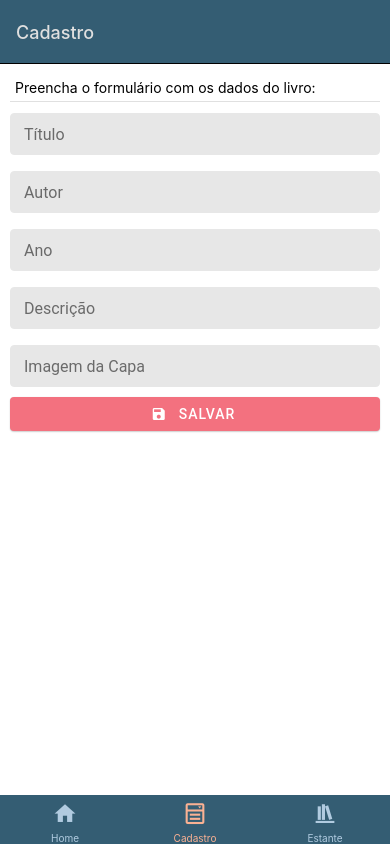
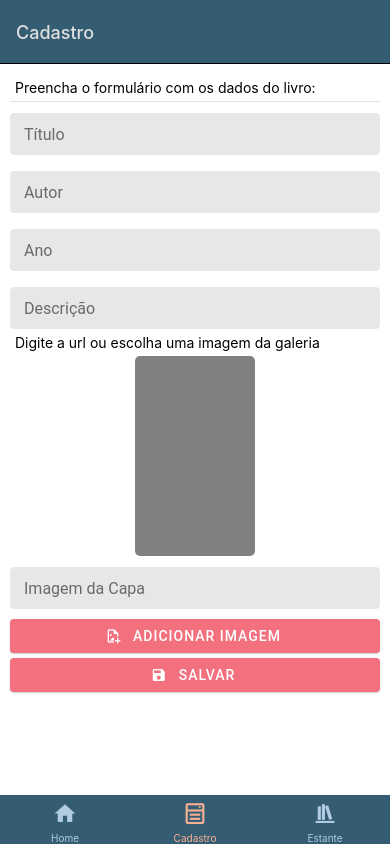
Before and after one commit to AlineKCS/Biblioteca-UC14-Senac, a React Native app: screen /Cadastro in a window 390 px wide. Built offline with nearby package versions, Linux system fonts and the light colour scheme; what react-native-sqlite-storage would draw is missing.

Commit message:
Adicionado componet react-native-image-picker

```diff
--- a/package.json
+++ b/package.json
@@ -16,6 +16,7 @@
     "react": "17.0.2",
     "react-native": "0.68.1",
     "react-native-gesture-handler": "^2.4.1",
+    "react-native-image-picker": "^4.8.4",
     "react-native-paper": "^4.12.4",
     "react-native-safe-area-context": "^4.2.5",
     "react-native-screens": "^3.13.1",
--- a/src/Screens/Cadastro.js
+++ b/src/Screens/Cadastro.js
@@ -1,38 +1,47 @@
-import React, { Component } from "react";
-import { View, Text, StyleSheet, ScrollView } from "react-native";
-import Livro from "../Models/Livro";
-import DatabaseBiblioteca from "../Database/DatabaseBiblioteca";
+import React, { Component } from 'react';
+import { View, Text, StyleSheet, ScrollView, Image } from 'react-native';
+import Livro from '../Models/Livro';
+import DatabaseBiblioteca from '../Database/DatabaseBiblioteca';
 import { TextInput, Button, Divider } from 'react-native-paper';
+import { launchImageLibrary } from 'react-native-image-picker';
 
 export default class Cadastro extends Component {
   constructor(props) {
-    super(props)
+    super(props);
     this.state = {
-      Titulo: "",
-      Autor: "",
-      Ano: "",
-      Descricao: "",
-      Imagem: ""
-    }
+      Titulo: '',
+      Autor: '',
+      Ano: '',
+      Descricao: '',
+      Imagem: '',
+    };
   }
 
   Cadastrar = (Titulo, Autor, Ano, Descricao, Imagem, Status) => {
     const novoLivro = new Livro(Titulo, Autor, Ano, Descricao, Imagem, Status);
     const banco = new DatabaseBiblioteca();
     banco.Adicionar(novoLivro);
-  }
+  };
 
-
+  pickImage = async () => {
+    const image = await launchImageLibrary({ mediaType: 'photo' });
+    console.log(image.assets);
+    this.setState({ Imagem: image.assets[0].uri });
+  };
 
   render() {
     return (
       <ScrollView>
         <View style={style.container}>
-        <Text style={{ margin: 5 }}>Preencha o formulário com os dados do livro:</Text>
-        <Divider/>
+          <Text style={{ margin: 5 }}>
+            Preencha o formulário com os dados do livro:
+          </Text>
+          <Divider />
           <TextInput
             label="Título"
-            onChangeText={(valorDigitado) => { this.setState({ Titulo: valorDigitado }) }}
+            onChangeText={(valorDigitado) => {
+              this.setState({ Titulo: valorDigitado });
+            }}
             mode="outlined"
             style={style.input}
             activeOutlineColor="#F3717F"
@@ -40,7 +49,9 @@ export default class Cadastro extends Component {
           />
           <TextInput
             label="Autor"
-            onChangeText={(valorDigitado) => { this.setState({ Autor: valorDigitado }) }}
+            onChangeText={(valorDigitado) => {
+              this.setState({ Autor: valorDigitado });
+            }}
             mode="outlined"
             style={style.input}
             activeOutlineColor="#F3717F"
@@ -48,7 +59,9 @@ export default class Cadastro extends Component {
           />
           <TextInput
             label="Ano"
-            onChangeText={(valorDigitado) => { this.setState({ Ano: valorDigitado }) }}
+            onChangeText={(valorDigitado) => {
+              this.setState({ Ano: valorDigitado });
+            }}
             mode="outlined"
             style={style.input}
             activeOutlineColor="#F3717F"
@@ -56,44 +69,82 @@ export default class Cadastro extends Component {
           />
           <TextInput
             label="Descrição"
-            onChangeText={(valorDigitado) => { this.setState({ Descricao: valorDigitado }) }}
+            onChangeText={(valorDigitado) => {
+              this.setState({ Descricao: valorDigitado });
+            }}
             mode="outlined"
             style={style.input}
             activeOutlineColor="#F3717F"
             outlineColor="#E7E7E7"
           />
+          <Text style={{margin: 5, marginTop: 0}}>Digite a url ou escolha uma imagem da galeria</Text>
+          <View style={{ alignItems: 'center' }}>
+
+            <Image style={style.imagem} source={{ uri: this.state.Imagem }} />
+          </View>
           <TextInput
             label="Imagem da Capa"
-            onChangeText={(valorDigitado) => { this.setState({ Imagem: valorDigitado }) }}
+            onChangeText={(valorDigitado) => {
+              this.setState({ Imagem: valorDigitado });
+            }}
             mode="outlined"
             style={style.input}
             activeOutlineColor="#F3717F"
             outlineColor="#E7E7E7"
             placeholder="Digite a url da imagem"
           />
-          <Button style={style.button} icon="content-save" mode="contained" onPress={() => this.Cadastrar(this.state.Titulo, this.state.Autor, this.state.Ano, this.state.Descricao, this.state.Imagem, "Pendente")}>
+          <Button
+            style={style.button}
+            icon="file-image-plus-outline"
+            mode="contained"
+            onPress={() => this.pickImage()}
+          >
+            Adicionar Imagem
+          </Button>
+          <Button
+            style={style.button}
+            icon="content-save"
+            mode="contained"
+            onPress={() =>
+              this.Cadastrar(
+                this.state.Titulo,
+                this.state.Autor,
+                this.state.Ano,
+                this.state.Descricao,
+                this.state.Imagem,
+                'Pendente'
+              )
+            }
+          >
             Salvar
           </Button>
         </View>
       </ScrollView>
-    )
+    );
   }
 }
 
 const style = StyleSheet.create({
   container: {
-    margin: 10
+    margin: 10,
+    justifyContent: 'center',
+    flex: 1,
   },
 
   input: {
-    backgroundColor: "#E7E7E7",
+    backgroundColor: '#E7E7E7',
     marginVertical: 5,
-    height: 40
+    height: 40,
   },
 
-  button:{
-    backgroundColor: "#F3717F",
-    marginTop: 5
-  }
-
-})
+  button: {
+    backgroundColor: '#F3717F',
+    marginTop: 5,
+  },
+  imagem: {
+    width: 120,
+    height: 200,
+    borderRadius: 5,
+    backgroundColor: 'gray',
+  },
+});
--- a/src/Screens/Detalhes.js
+++ b/src/Screens/Detalhes.js
@@ -1,9 +1,9 @@
 import React from 'react'
 import { View, Text, StyleSheet, ScrollView, Image } from 'react-native'
-import Icon from "react-native-vector-icons/MaterialCommunityIcons";
-import Icon2 from "react-native-vector-icons/MaterialCommunityIcons"
-import DatabaseBiblioteca from '../Database/DatabaseBiblioteca';
-import { Divider, Surface, Button } from 'react-native-paper';
+import Icon from 'react-native-vector-icons/MaterialCommunityIcons'
+import Icon2 from 'react-native-vector-icons/MaterialCommunityIcons'
+import DatabaseBiblioteca from '../Database/DatabaseBiblioteca'
+import { Divider, Surface, Button } from 'react-native-paper'
 
 export default function Detalhes({ route }) {
 
@@ -15,6 +15,7 @@ export default function Detalhes({ route }) {
     }
 
     getIcon = () => {
+
         if (data.Status == "Pendente") {
             return <Text style={{ textAlign: "center", fontSize: 20, color: "#FF8000" }}><Icon2 name="dots-horizontal-circle-outline" size={18} />  {data.Status} </Text>
         }
@@ -45,18 +46,20 @@ export default function Detalhes({ route }) {
 
                 <View >
                     <View style={{ alignItems: "center", marginHorizontal:5 }}>
+
                         <Image style={style.imagem} source={{ uri: data.Imagem }} />
                         <Text style={style.author}>{data.Autor}</Text>
                         <Text style={{ margin: 5, color: "#345d73" }}>Ano de Lançamento: {data.Ano}</Text>
                         <Text style={style.description}>{data.Descricao}</Text>
+
                     </View>
                     <Divider style={{height: 2}}/>
                     <View style={style.buttons}>
 
-                        <Button style={{ backgroundColor: "#F3717F", margin: 5 }} mode="contained" compact={true} onPress={() => { MarcarComoLido(data.Id) }}>
+                        <Button style={{ margin: 5 }} mode="text" color="#F3717F" compact={true} onPress={() => { MarcarComoLido(data.Id)} } >
                             Marcar Como Lido
                         </Button>
-                        <Button style={{backgroundColor: '#FAB193', margin: 5 }} mode="contained" compact={true} onPress={() => { Excluir(data.Id) }}>
+                        <Button style={{margin: 5 }}  mode="text" color="#F3717F" compact={true} onPress={() => { Excluir(data.Id) }}>
                             Excluir
                         </Button>
 
@@ -73,42 +76,45 @@ const style = StyleSheet.create({
   tituloContainer: {
     margin: 5,
     flex: 1,
-        flexDirection: "row",
-        justifyContent: "space-between"
+    flexDirection: 'row',
+    justifyContent: 'space-between',
   },
+
   titulo: {
     fontSize: 18,
     marginLeft: 5,
-        color: "#345d73",
-        fontWeight: "bold"
+    color: '#345d73',
+    fontWeight: 'bold',
   },
+
   description: {
     margin: 10,
-        textAlign: "justify"
+    textAlign: 'justify',
   },
 
   imagem: {
-        width: 120, height: 200,
+    width: 120,
+    height: 200,
     margin: 10,
-        borderRadius: 5
+    borderRadius: 5,
   },
+
   author: {
     margin: 5,
-        color: "#345d73",
-        fontWeight: "bold",
-        fontSize: 16
+    color: '#345d73',
+    fontWeight: 'bold',
+    fontSize: 16,
   },
 
   buttons: {
     flex: 1,
-        justifyContent: "space-evenly",
-        flexDirection: "row",
-        marginHorizontal:5
+    justifyContent: 'space-evenly',
+    flexDirection: 'row',
+    marginHorizontal: 5,
   },
 
   surface: {
     padding: 8,
     margin: 10,
-
   },
-})
+});
--- a/src/Screens/Estante.js
+++ b/src/Screens/Estante.js
@@ -1,5 +1,3 @@
-/* eslint-disable no-undef */
-/* eslint-disable prettier/prettier */
 import React, { Component } from 'react';
 import { View, FlatList, Text } from 'react-native';
 import DatabaseBiblioteca from '../Database/DatabaseBiblioteca';
--- a/src/Screens/Home.js
+++ b/src/Screens/Home.js
@@ -1,17 +1,25 @@
-import React from "react";
-import { View, Image, StyleSheet} from "react-native";
+import React from 'react';
+import { View, Image, StyleSheet } from 'react-native';
 
 export default function Home() {
-
   return (
     <View style={style.container}>
       <Image style={style.imagem} source={require('../Images/books.jpg')} />
     </View>
-  )
+  );
 }
 
 const style = StyleSheet.create({
-  container: { flex: 1, alignItems: "center", justifyContent: "center", backgroundColor: "white" },
-  imagem: { width: 300, height: 300, borderRadius: 5 }
 
-})
+  container: {
+    flex: 1,
+    alignItems: 'center',
+    justifyContent: 'center',
+    backgroundColor: 'white',
+  },
+
+  imagem: {
+    width: 300,
+    height: 300,
+    borderRadius: 5 },
+});
```
Also changed, not shown: src/Components/ListaLivros.js (+15 -15 lines), 2 other files (tests, documents, lock files or other folders). Lines whose indentation alone changed are shown as unchanged.
